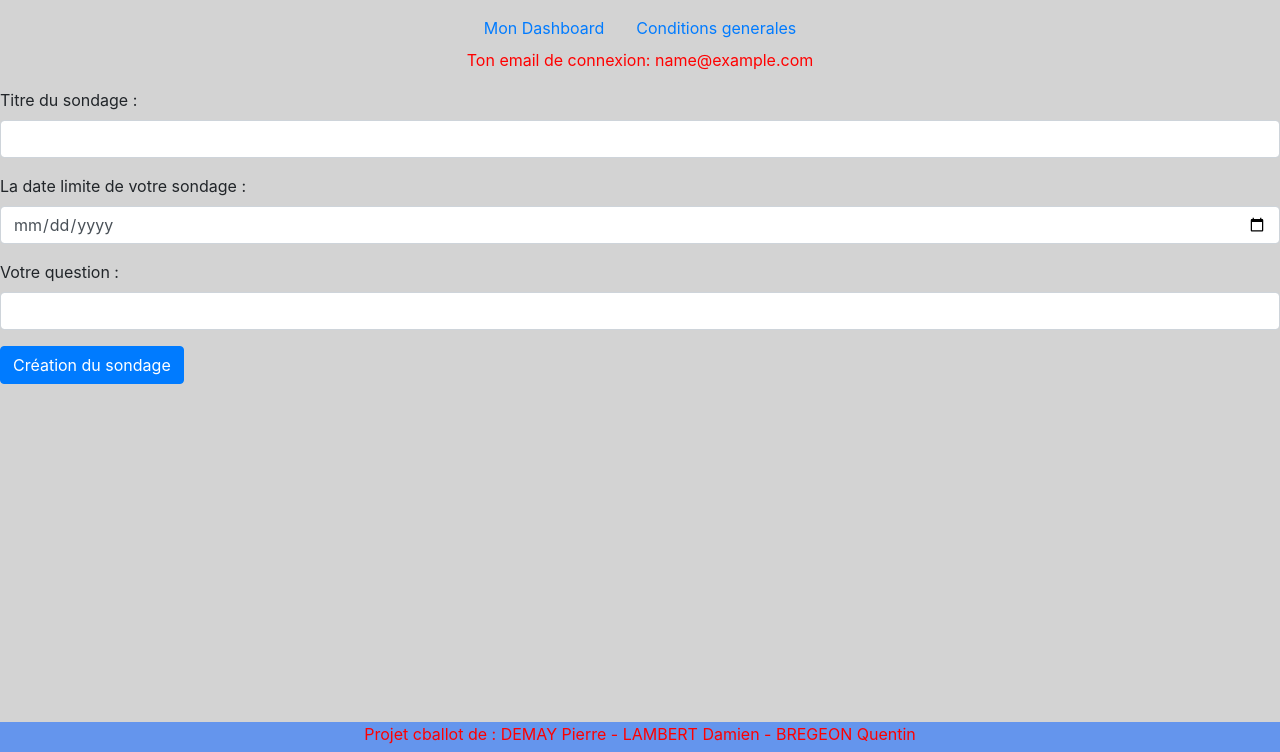
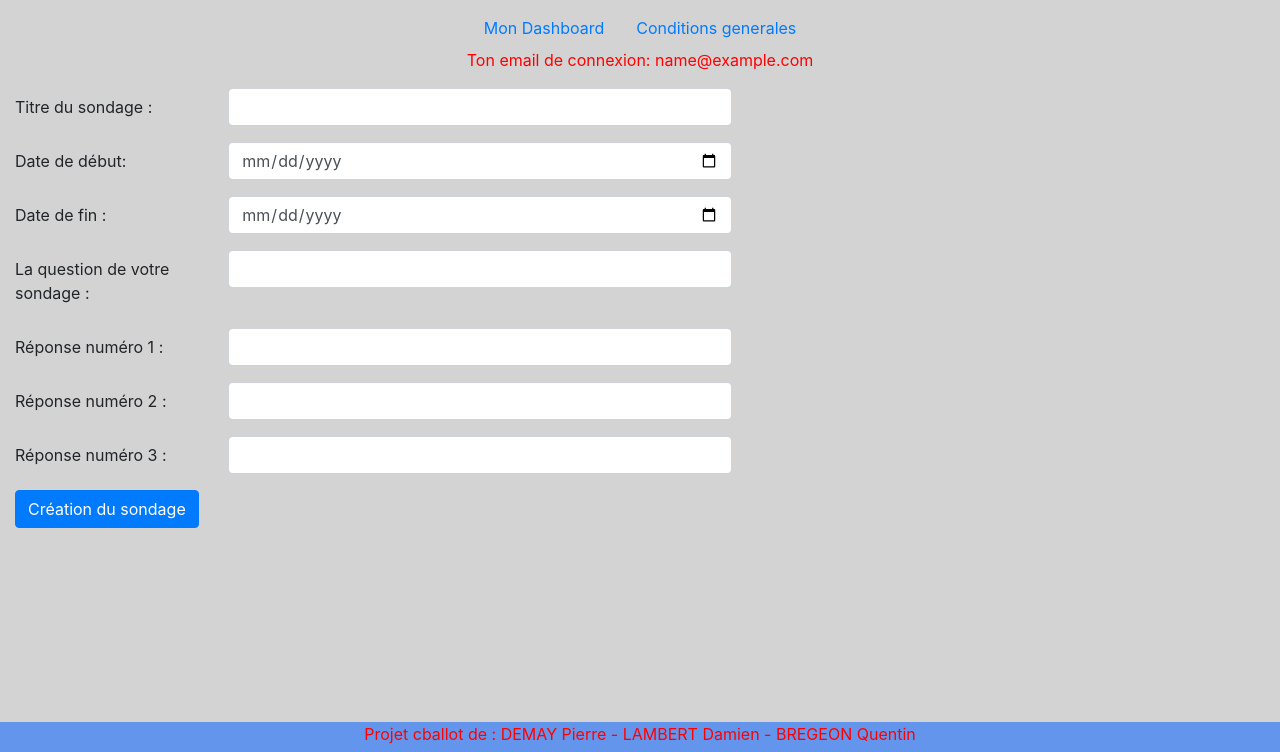
Before and after one commit to mayst0ne/cballot, a PHP site: page /view/viewCreatSondage.php in a window 1280 px wide. Shown: the part 48-800 px from the top of the page. Run offline with PHP 8.4, Linux system fonts and the light colour scheme; the visitor is signed in with stand-in values (Sample User, id 1); some libraries are stand-ins or nearby versions.

Commit message:
debut journée vendredi

```diff
--- a/model/pdo.php
+++ b/model/pdo.php
@@ -3,9 +3,9 @@
 try {
     $pdo = new PDO('mysql:host=localhost;dbname=cballot;charset=utf8',
             'root',
-            'testphp');
+            'linux');
     $pdo -> setAttribute(PDO::ATTR_ERRMODE, PDO::ERRMODE_EXCEPTION);
     return $pdo;
 } catch (PDOException $e) {
-    echo "pdo fail";
+    echo "connection bdd fail, NAAANNNNNIII ?!!";
 }
--- a/view/viewAccueil.php
+++ b/view/viewAccueil.php
@@ -17,7 +17,7 @@
         </li>
 
         <li class="nav-item">
-            <a class="nav-link active" href="../view/viewInscription.php">Inscription</a>
+            <a class="nav-link" href="../view/viewInscription.php">Inscription</a>
         </li>
 
         <li class="nav-item">
--- a/view/viewConnexion.php
+++ b/view/viewConnexion.php
@@ -19,7 +19,7 @@
                 <a class="nav-link" href="../view/viewAccueil.php">Accueil</a>
             </li>
             <li class="nav-item">
-                <a class="nav-link active" href="../view/viewInscription.php">Inscription</a>
+                <a class="nav-link" href="../view/viewInscription.php">Inscription</a>
             </li>
             <li class="nav-item">
                 <a class="nav-link" href="../view/viewConnexion.php">Connexion</a>
@@ -32,6 +32,7 @@
         <!-- connexion -->
         <form method="post" action="../model/modelConnexion.php" class="container-fluid">
             <div class="form-row align-items-center">
+
                 <div class="col-sm-3 my-1">
                     <label class="sr-only" for="inlineFormInputGroupUsername">Email</label>
                     <div class="input-group">
@@ -41,6 +42,7 @@
                         <input type="text" class="form-control" id="inlineFormInputGroupUsername" placeholder="Email" name="email" required>
                     </div>
                 </div>
+
                 <div class="col-sm-3 my-1">
                     <label class="sr-only" for="inlineFormInputName">Password</label>
                     <input type="password" class="form-control" id="inlineFormInputName" placeholder="Password" name="password" required>
@@ -52,6 +54,7 @@
             </div>
         </form>
     </main>
+
     <?php include('../view/footer.php') ?>
 </body>
 </html>
--- a/view/viewCreatSondage.php
+++ b/view/viewCreatSondage.php
@@ -27,6 +27,7 @@ session_start();
             </li>
         </ul>
 
+
         <p>Ton email de connexion: <?php echo $_SESSION['email'];?></p>
 
         <!-- création du sondage par l'utilisateur
@@ -37,21 +38,61 @@ session_start();
         appuyer sur le bouton création
         -->
 
-        <form method="post" action="../model/modelCreatSond.php">
-            <div class="form-group">
-                <label for="exampleFormControlInput1">Titre du sondage :</label>
-                <input type="text" class="form-control" id="exampleFormControlInput1" required>
-            </div>
-            <div class="form-group">
-                <label for="exampleFormControlInput1">La date limite de votre sondage :</label>
-                <input type="date" class="form-control" id="exampleFormControlInput1" required>
-            </div>
-            <div class="form-group">
-                <label for="exampleFormControlInput1">Votre question :</label>
-                <input type="text" class="form-control" id="exampleFormControlInput1" required>
+        <form method="post" action="../model/modelCreatSondage.php" class="container-fluid">
+            <div class="form-group row">
+                <label for="inputEmail3" class="col-sm-2 col-form-label">Titre du sondage :</label>
+                <div class="col-sm-5">
+                    <input type="text" class="form-control" id="inputEmail3" name="title" required>
+                </div>
             </div>
 
-            <button type="submit" class="btn btn-primary mb-2">Création du sondage</button>
+            <div class="form-group row">
+                <label for="inputEmail3" class="col-sm-2 col-form-label">Date de début:</label>
+                <div class="col-sm-5">
+                    <input type="date" class="form-control" id="inputEmail3" name="startdate" required>
+                </div>
+            </div>
+
+            <div class="form-group row">
+                <label for="inputEmail3" class="col-sm-2 col-form-label">Date de fin :</label>
+                <div class="col-sm-5">
+                    <input type="date" class="form-control" id="inputEmail3" name="enddate" required>
+                </div>
+            </div>
+
+            <div class="form-group row">
+                <label for="inputEmail3" class="col-sm-2 col-form-label">La question de votre sondage :</label>
+                <div class="col-sm-5">
+                    <input type="text" class="form-control" id="inputEmail3" name="question" required>
+                </div>
+            </div>
+
+            <div class="form-group row">
+                <label for="inputEmail3" class="col-sm-2 col-form-label">Réponse numéro 1 :</label>
+                <div class="col-sm-5">
+                    <input type="text" class="form-control" id="inputEmail3" name="reponse1" required>
+                </div>
+            </div>
+
+            <div class="form-group row">
+                <label for="inputEmail3" class="col-sm-2 col-form-label">Réponse numéro 2 :</label>
+                <div class="col-sm-5">
+                    <input type="text" class="form-control" id="inputEmail3" name="reponse2" required>
+                </div>
+            </div>
+
+            <div class="form-group row">
+                <label for="inputEmail3" class="col-sm-2 col-form-label">Réponse numéro 3 :</label>
+                <div class="col-sm-5">
+                    <input type="text" class="form-control" id="inputEmail3" name="reponse3" required>
+                </div>
+            </div>
+
+            <div class="form-group row">
+                <div class="col-sm-8">
+                    <button type="submit" class="btn btn-primary">Création du sondage</button>
+                </div>
+            </div>
         </form>
     </main>
 
--- a/view/viewDashboard.php
+++ b/view/viewDashboard.php
@@ -12,6 +12,7 @@ session_start();
 </head>
 
 <body>
+
     <!-- inclusion header -->
     <?php include('../view/header.php') ?>
     <main>
@@ -26,7 +27,7 @@ session_start();
             </li>
         </ul>
 
-        <p>Bonjour <?php echo $_SESSION['firstname'];?> <?php echo $_SESSION['lastname'];?></p>
+
         <p>Ton email de connexion: <?php echo $_SESSION['email'];?></p>
 
         <a href="../view/viewCreatSondage.php" class="badge badge-primary">Création sondage</a>
@@ -42,7 +43,7 @@ session_start();
             </div>
         </form>
 
-        <!-- désinscription -->
+        <!-- lien vers une désinscription -->
         <a href="../view/viewUnsub.php" class="badge badge-danger">Me désinscrire</a>
     </main>
     <!-- inclusion footer -->
--- a/view/viewUnsub.php
+++ b/view/viewUnsub.php
@@ -26,9 +26,10 @@ session_start();
             </li>
         </ul>
 
-        <p>Grace à la nouvelle norme RGPD, vous pouvez vous désinscrire sans problème</p>
-        <p>Un méssage sera envoyer à l'administrateur du site pour vous désinscrire de la base de données</p>
+        <p>Grâce à la nouvelle norme RGPD, vous pouvez vous désinscrire sans problème</p>
+        <p>Un méssage sera envoyer à l'administrateur pour vous désinscrire de la base de données du site</p>
 
+        <!--bouton d'envoi d'email à l'admin lui indiquant quel utilisateur souhaite se désinscrire-->
         <form method="post" action="">
             <div class="col-auto my-1">
                 <button type="submit" class="btn btn-primary">Confirmer ma désinscription</button>
```
Also changed, not shown: model/modelConnexion.php (+4 -3 lines), model/modelCreatSondage.php (added, +54 -0 lines), model/modelInscription.php (+12 -7 lines), view/viewInscription.php (+5 -21 lines), model/function.php (line endings or trailing spaces).
